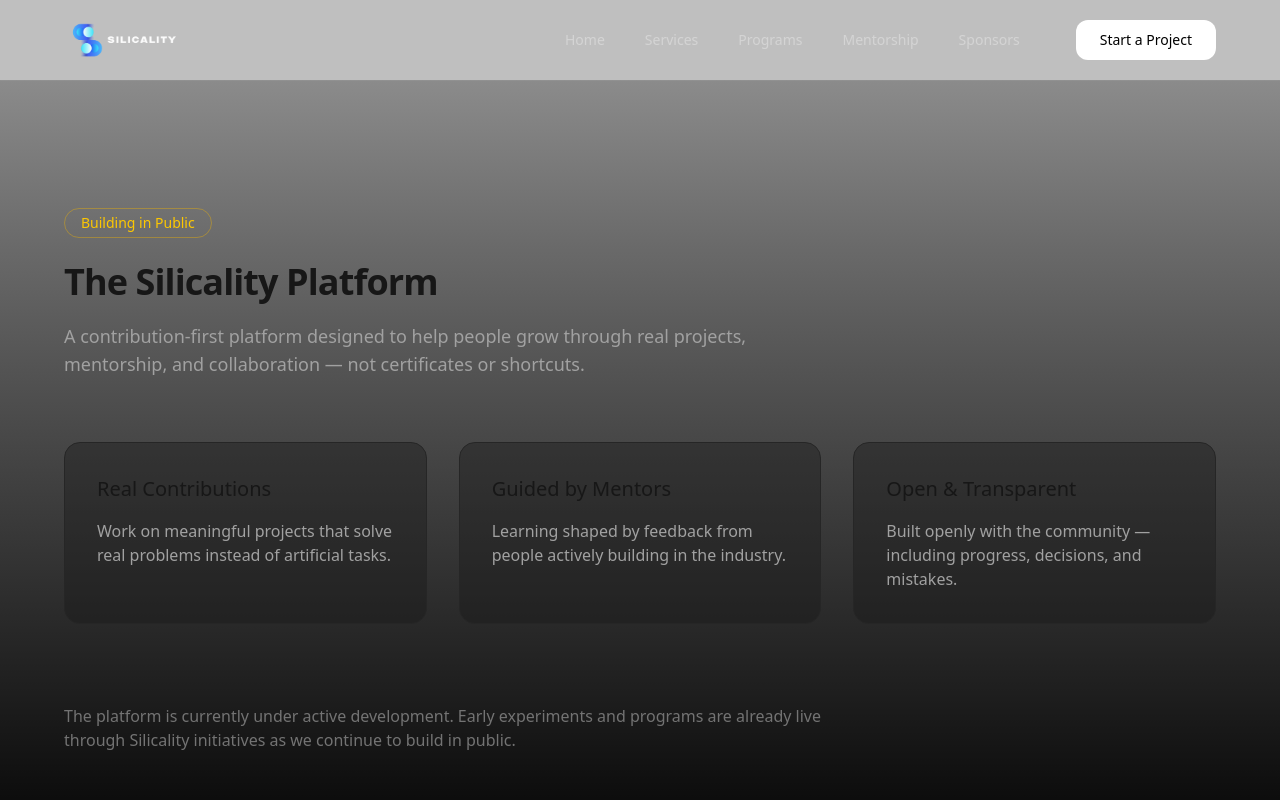
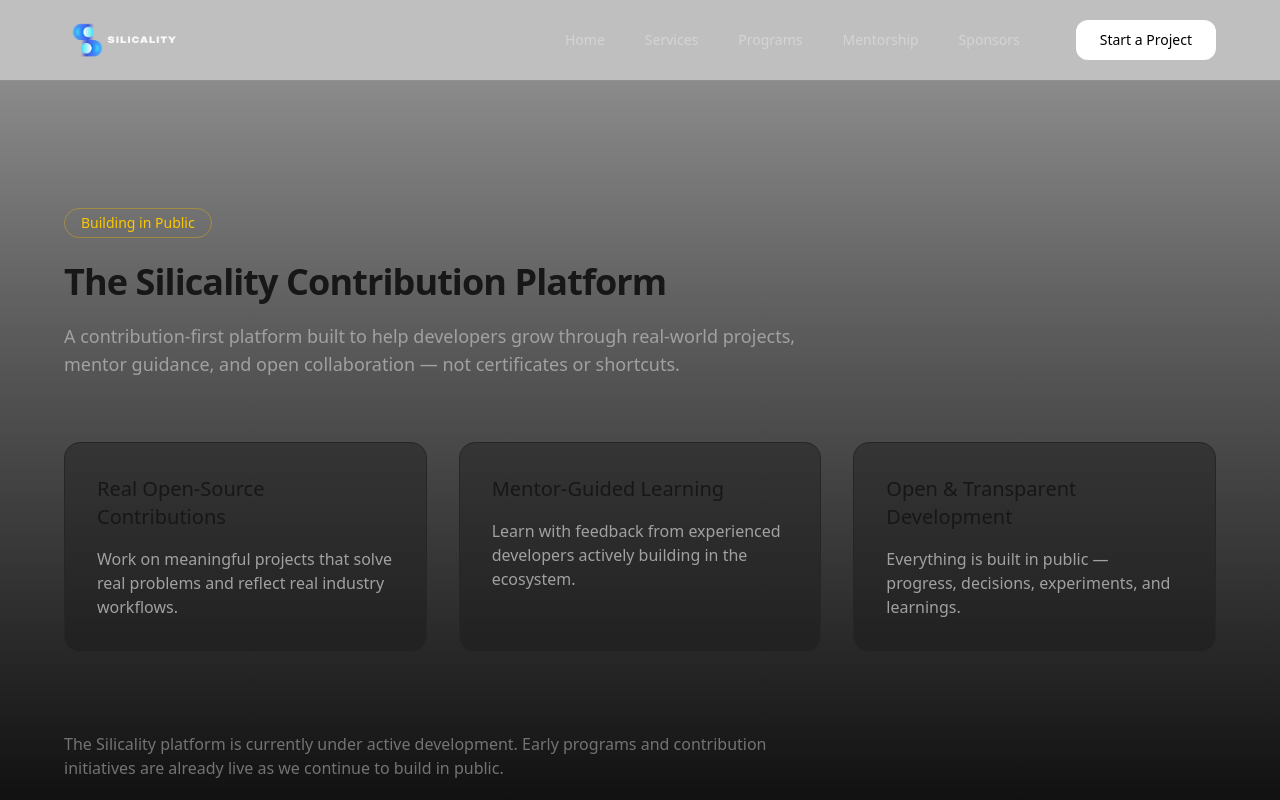
Before and after one commit to CodeWithSachan/Silicality, a Next.js app: page /platform in a window 1280 px wide. Shown: the top 800 px of the page. Built offline with nearby package versions, Linux system fonts and the light colour scheme.

Commit message:
SEO: optimize platform page metadata, structure, and gradient

```diff
--- a/app/platform/page.tsx
+++ b/app/platform/page.tsx
@@ -1,12 +1,123 @@
+// "use client";
+
+// import { motion } from "framer-motion";
+
+// export default function Platform() {
+//   return (
+//     <section className="py-20 md:py-32 px-4 sm:px-6 relative overflow-hidden">
+//       {/* Subtle background layer */}
+//       <div className="absolute inset-0 -z-10 bg-gradient-to-b from-neutral-900/50 to-black" />
+
+//       <div className="max-w-6xl mx-auto">
+//         {/* Header */}
+//         <motion.div
+//           initial={{ opacity: 0, y: 24 }}
+//           whileInView={{ opacity: 1, y: 0 }}
+//           viewport={{ once: true }}
+//           transition={{ duration: 0.8, ease: "easeOut" }}
+//           className="max-w-3xl"
+//         >
+//           <span
+//             className="inline-block mb-5 sm:mb-6 px-4 py-1 text-xs sm:text-sm rounded-full
+//             border border-yellow-500/40 text-yellow-400"
+//           >
+//             Building in Public
+//           </span>
+
+//           <h2 className="text-2xl sm:text-3xl md:text-4xl font-semibold tracking-tight">
+//             The Silicality Platform
+//           </h2>
+
+//           <p className="mt-4 sm:mt-5 text-base sm:text-lg text-neutral-400">
+//             A contribution-first platform designed to help people grow through
+//             real projects, mentorship, and collaboration — not certificates
+//             or shortcuts.
+//           </p>
+//         </motion.div>
+
+//         {/* Core principles */}
+//         <div className="mt-12 sm:mt-16 grid gap-6 sm:gap-8 md:grid-cols-3">
+//           {[
+//             {
+//               title: "Real Contributions",
+//               desc: "Work on meaningful projects that solve real problems instead of artificial tasks.",
+//             },
+//             {
+//               title: "Guided by Mentors",
+//               desc: "Learning shaped by feedback from people actively building in the industry.",
+//             },
+//             {
+//               title: "Open & Transparent",
+//               desc: "Built openly with the community — including progress, decisions, and mistakes.",
+//             },
+//           ].map((item, i) => (
+//             <motion.div
+//               key={item.title}
+//               initial={{ opacity: 0, y: 24 }}
+//               whileInView={{ opacity: 1, y: 0 }}
+//               viewport={{ once: true }}
+//               transition={{
+//                 duration: 0.8,
+//                 ease: "easeOut",
+//                 delay: i * 0.08,
+//               }}
+//               className="rounded-2xl border border-neutral-800 bg-neutral-900/40
+//               p-6 sm:p-8 hover:border-neutral-600 hover:bg-neutral-900 transition"
+//             >
+//               <h3 className="text-lg sm:text-xl font-medium">
+//                 {item.title}
+//               </h3>
+//               <p className="mt-3 sm:mt-4 text-sm sm:text-base text-neutral-400">
+//                 {item.desc}
+//               </p>
+//             </motion.div>
+//           ))}
+//         </div>
+
+//         {/* Status note */}
+//         <motion.p
+//           initial={{ opacity: 0, y: 16 }}
+//           whileInView={{ opacity: 1, y: 0 }}
+//           viewport={{ once: true }}
+//           transition={{ duration: 0.8, ease: "easeOut" }}
+//           className="mt-16 sm:mt-20 max-w-3xl text-sm sm:text-base text-neutral-500"
+//         >
+//           The platform is currently under active development.
+//           Early experiments and programs are already live through Silicality
+//           initiatives as we continue to build in public.
+//         </motion.p>
+//       </div>
+//     </section>
+//   );
+// }
+
+
 "use client";
 
+import type { Metadata } from "next";
 import { motion } from "framer-motion";
 
-export default function Platform() {
+export const metadata: Metadata = {
+  title: "Contribution Platform",
+  description:
+    "The Silicality contribution-first platform helps developers grow through real-world projects, mentorship, and open collaboration.",
+  keywords: [
+    "open source platform",
+    "developer contributions",
+    "learn open source",
+    "mentorship platform",
+    "Silicality platform",
+  ],
+};
+
+export default function PlatformPage() {
   return (
-    <section className="py-20 md:py-32 px-4 sm:px-6 relative overflow-hidden">
-      {/* Subtle background layer */}
-      <div className="absolute inset-0 -z-10 bg-gradient-to-b from-neutral-900/50 to-black" />
+    <section
+      className="py-20 md:py-32 px-4 sm:px-6 relative overflow-hidden"
+      aria-labelledby="platform-heading"
+    >
+      {/* Background */}
+      <div className="absolute inset-0 -z-10 bg-linear-to-b from-neutral-900/50 to-black" />
 
       <div className="max-w-6xl mx-auto">
         {/* Header */}
@@ -24,14 +135,17 @@
             Building in Public
           </span>
 
-          <h2 className="text-2xl sm:text-3xl md:text-4xl font-semibold tracking-tight">
-            The Silicality Platform
-          </h2>
+          <h1
+            id="platform-heading"
+            className="text-2xl sm:text-3xl md:text-4xl font-semibold tracking-tight"
+          >
+            The Silicality Contribution Platform
+          </h1>
 
           <p className="mt-4 sm:mt-5 text-base sm:text-lg text-neutral-400">
-            A contribution-first platform designed to help people grow through
-            real projects, mentorship, and collaboration — not certificates
-            or shortcuts.
+            A contribution-first platform built to help developers grow through
+            real-world projects, mentor guidance, and open collaboration — not
+            certificates or shortcuts.
           </p>
         </motion.div>
 
@@ -39,16 +153,16 @@
         <div className="mt-12 sm:mt-16 grid gap-6 sm:gap-8 md:grid-cols-3">
           {[
             {
-              title: "Real Contributions",
-              desc: "Work on meaningful projects that solve real problems instead of artificial tasks.",
+              title: "Real Open-Source Contributions",
+              desc: "Work on meaningful projects that solve real problems and reflect real industry workflows.",
             },
             {
-              title: "Guided by Mentors",
-              desc: "Learning shaped by feedback from people actively building in the industry.",
+              title: "Mentor-Guided Learning",
+              desc: "Learn with feedback from experienced developers actively building in the ecosystem.",
             },
             {
-              title: "Open & Transparent",
-              desc: "Built openly with the community — including progress, decisions, and mistakes.",
+              title: "Open & Transparent Development",
+              desc: "Everything is built in public — progress, decisions, experiments, and learnings.",
             },
           ].map((item, i) => (
             <motion.div
@@ -64,9 +178,9 @@
               className="rounded-2xl border border-neutral-800 bg-neutral-900/40
               p-6 sm:p-8 hover:border-neutral-600 hover:bg-neutral-900 transition"
             >
-              <h3 className="text-lg sm:text-xl font-medium">
+              <h2 className="text-lg sm:text-xl font-medium">
                 {item.title}
-              </h3>
+              </h2>
               <p className="mt-3 sm:mt-4 text-sm sm:text-base text-neutral-400">
                 {item.desc}
               </p>
@@ -82,9 +196,9 @@
           transition={{ duration: 0.8, ease: "easeOut" }}
           className="mt-16 sm:mt-20 max-w-3xl text-sm sm:text-base text-neutral-500"
         >
-          The platform is currently under active development.
-          Early experiments and programs are already live through Silicality
-          initiatives as we continue to build in public.
+          The Silicality platform is currently under active development.
+          Early programs and contribution initiatives are already live as we
+          continue to build in public.
         </motion.p>
       </div>
     </section>
```
